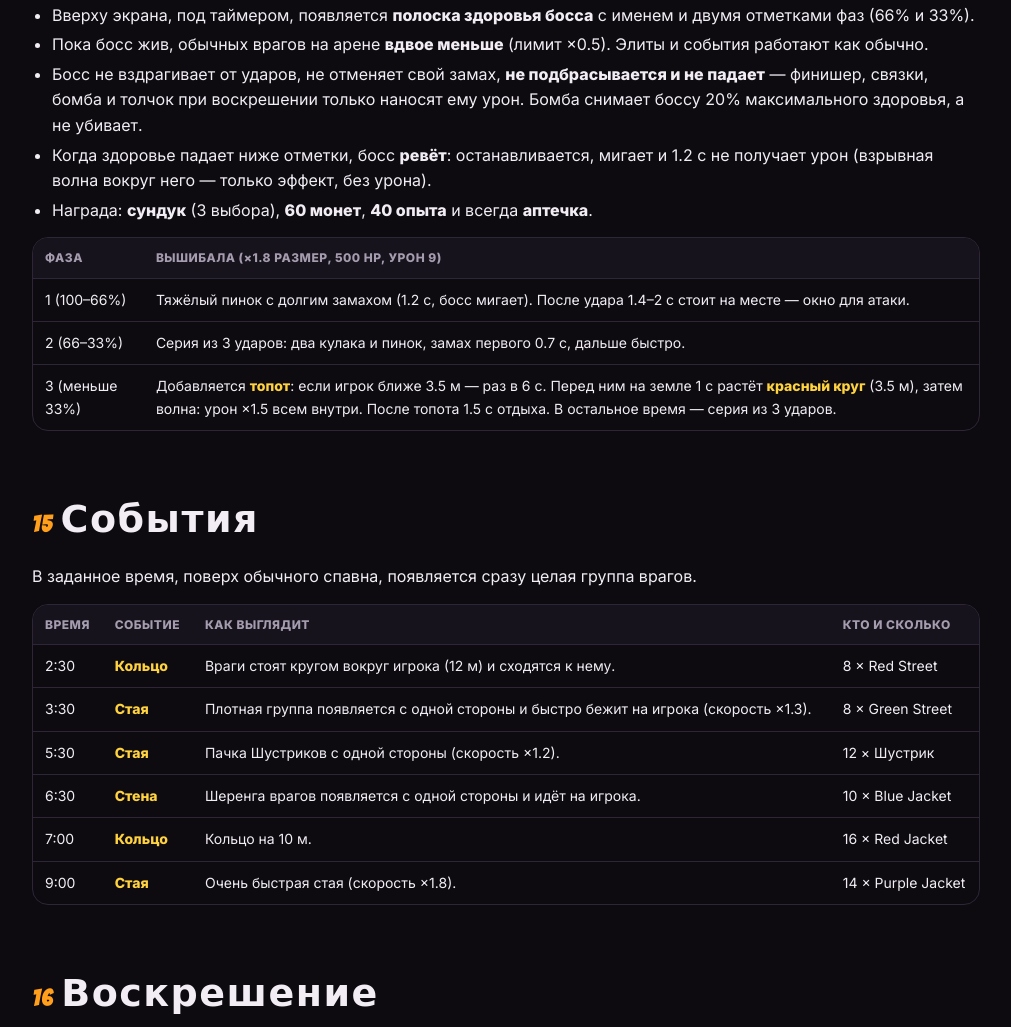
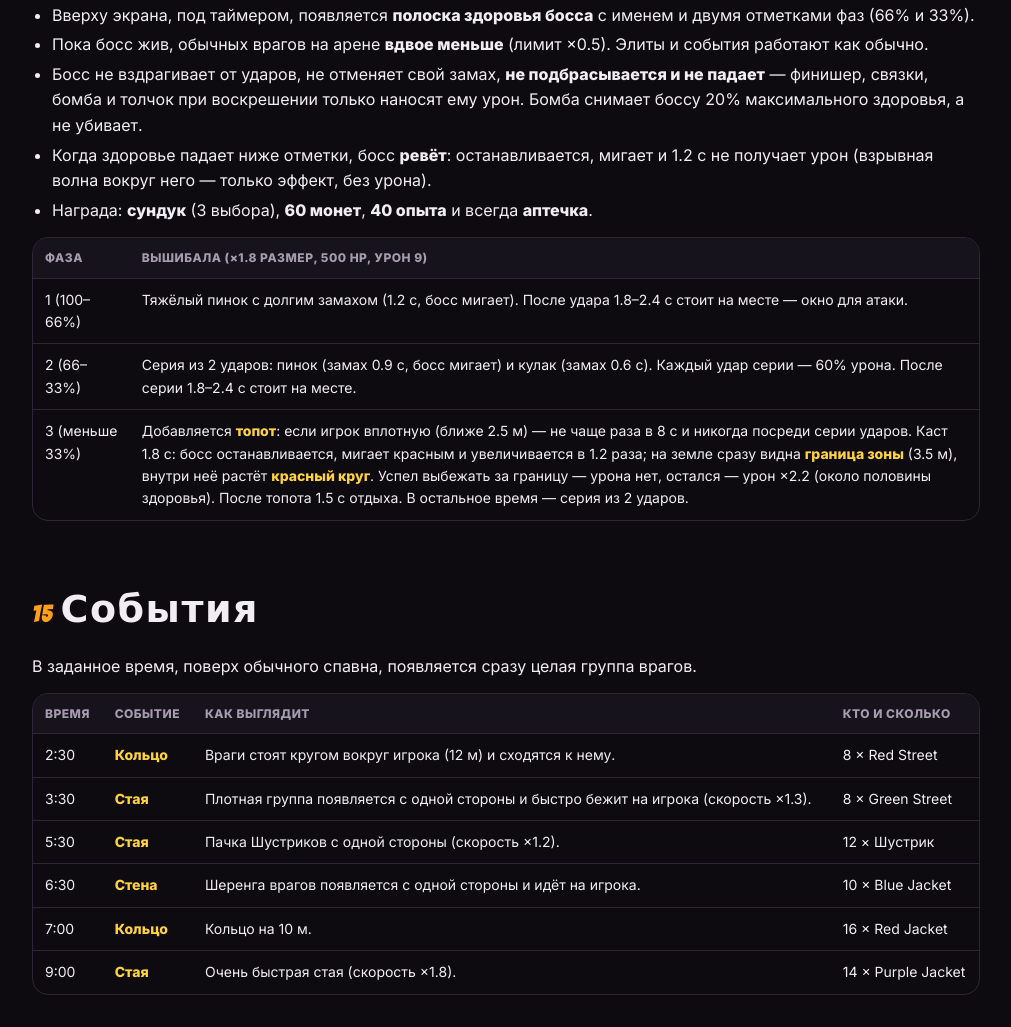
Before and after one commit to Yamassi/fury-force, a plain HTML site: page document.html in a window 1280 px wide. Shown: the part 10176-11203 px from the top of the page, without its empty margins (134-1145 px from the left). Drawn offline with Linux system fonts and the light colour scheme.

Commit message:
fix boss

```diff
--- a/document.html
+++ b/document.html
@@ -502,9 +502,9 @@ footer { margin-top: 48px; padding: 28px 0 40px; border-top: 1px solid var(--lin
     <table>
       <thead><tr><th>Фаза</th><th>Вышибала (×1.8 размер, 500 HP, урон 9)</th></tr></thead>
       <tbody>
-        <tr><td>1 (100–66%)</td><td>Тяжёлый пинок с долгим замахом (1.2 с, босс мигает). После удара 1.4–2 с стоит на месте — окно для атаки.</td></tr>
-        <tr><td>2 (66–33%)</td><td>Серия из 3 ударов: два кулака и пинок, замах первого 0.7 с, дальше быстро.</td></tr>
-        <tr><td>3 (меньше 33%)</td><td>Добавляется <b>топот</b>: если игрок ближе 3.5 м — раз в 6 с. Перед ним на земле 1 с растёт <b>красный круг</b> (3.5 м), затем волна: урон ×1.5 всем внутри. После топота 1.5 с отдыха. В остальное время — серия из 3 ударов.</td></tr>
+        <tr><td>1 (100–66%)</td><td>Тяжёлый пинок с долгим замахом (1.2 с, босс мигает). После удара 1.8–2.4 с стоит на месте — окно для атаки.</td></tr>
+        <tr><td>2 (66–33%)</td><td>Серия из 2 ударов: пинок (замах 0.9 с, босс мигает) и кулак (замах 0.6 с). Каждый удар серии — 60% урона. После серии 1.8–2.4 с стоит на месте.</td></tr>
+        <tr><td>3 (меньше 33%)</td><td>Добавляется <b>топот</b>: если игрок вплотную (ближе 2.5 м) — не чаще раза в 8 с и никогда посреди серии ударов. Каст 1.8 с: босс останавливается, мигает красным и увеличивается в 1.2 раза; на земле сразу видна <b>граница зоны</b> (3.5 м), внутри неё растёт <b>красный круг</b>. Успел выбежать за границу — урона нет, остался — урон ×2.2 (около половины здоровья). После топота 1.5 с отдыха. В остальное время — серия из 2 ударов.</td></tr>
       </tbody>
     </table>
   </div>
@@ -579,7 +579,7 @@ footer { margin-top: 48px; padding: 28px 0 40px; border-top: 1px solid var(--lin
     <div class="card"><h4>Бой</h4><ul class="list"><li>Автоатака срабатывает только когда враг перед игроком</li><li>Атаки на перезарядке пропускаются</li><li>Финишер — только после полной серии</li><li>Связки срабатывают и подбрасывают врагов</li><li>Летящий враг сбивает других</li></ul></div>
     <div class="card"><h4>Прогрессия</h4><ul class="list"><li>Уровень растёт, окно апгрейдов ставит игру на паузу</li><li>Значения апгрейдов соответствуют таблице</li><li>Не больше 6 разных характеристик</li><li>Эволюция — только из сундука при выполненных условиях</li></ul></div>
     <div class="card"><h4>Таймлайн</h4><ul class="list"><li>Элиты на 2:00 / 6:45 / 8:00, сундук даёт 3 выбора</li><li>События на 2:30 / 3:30 / 5:30 / 6:30 / 7:00 / 9:00</li><li>С 11:00 этапы 2:00 → 4:00 → 6:00 повторяются по кругу, по 2 мин</li></ul></div>
-    <div class="card"><h4>Боссы</h4><ul class="list"><li>С 4:00 три тройки Громил (каждая следующая — после предыдущей), в каждой тройке одна аптечка; новых врагов до босса нет</li><li>Вышибала на 5:00 (или сразу после последнего Громилы, если они живы дольше), затем каждые 5 мин</li><li>Полоска HP с именем и отметками 66% / 33%</li><li>Обычных врагов вдвое меньше, пока босс жив</li><li>Смена фазы: рёв и 1.2 с неуязвимости</li><li>3-я фаза: красный круг → топот</li><li>Сундук, монеты и аптечка после смерти</li></ul></div>
+    <div class="card"><h4>Боссы</h4><ul class="list"><li>С 4:00 три тройки Громил (каждая следующая — после предыдущей), в каждой тройке одна аптечка; новых врагов до босса нет</li><li>Вышибала на 5:00 (или сразу после последнего Громилы, если они живы дольше), затем каждые 5 мин</li><li>Полоска HP с именем и отметками 66% / 33%</li><li>Обычных врагов вдвое меньше, пока босс жив</li><li>Смена фазы: рёв и 1.2 с неуязвимости</li><li>3-я фаза: каст 1.8 с (красное мигание, рост, граница зоны) → топот; выбежать из зоны — урона нет</li><li>Сундук, монеты и аптечка после смерти</li></ul></div>
     <div class="card"><h4>Смерть и итоги</h4><ul class="list"><li>Окно воскрешения — один раз за забег</li><li>Реклама / бесплатное воскрешение без сети</li><li>Итоги и монеты сохраняются</li><li>После Restart всё сбрасывается, кроме покупок в магазине</li></ul></div>
     <div class="card"><h4>Магазин</h4><ul class="list"><li>Покупка списывает монеты и повышает ранг</li><li>Текущее значение показателя обновляется сразу</li><li>Кнопка неактивна, если не хватает монет; на 5-м ранге — MAX</li><li>Ранги и монеты сохраняются после перезапуска игры</li><li>Бонусы работают в следующем забеге</li></ul></div>
     <div class="card"><h4>Язык</h4><ul class="list"><li>Кнопка языка в Settings переключает English / Русский</li><li>Тексты кнопок, заголовков, карточек и магазина меняются сразу</li><li>Русские буквы отображаются без квадратиков</li><li>Язык сохраняется после перезапуска игры</li></ul></div>
```
